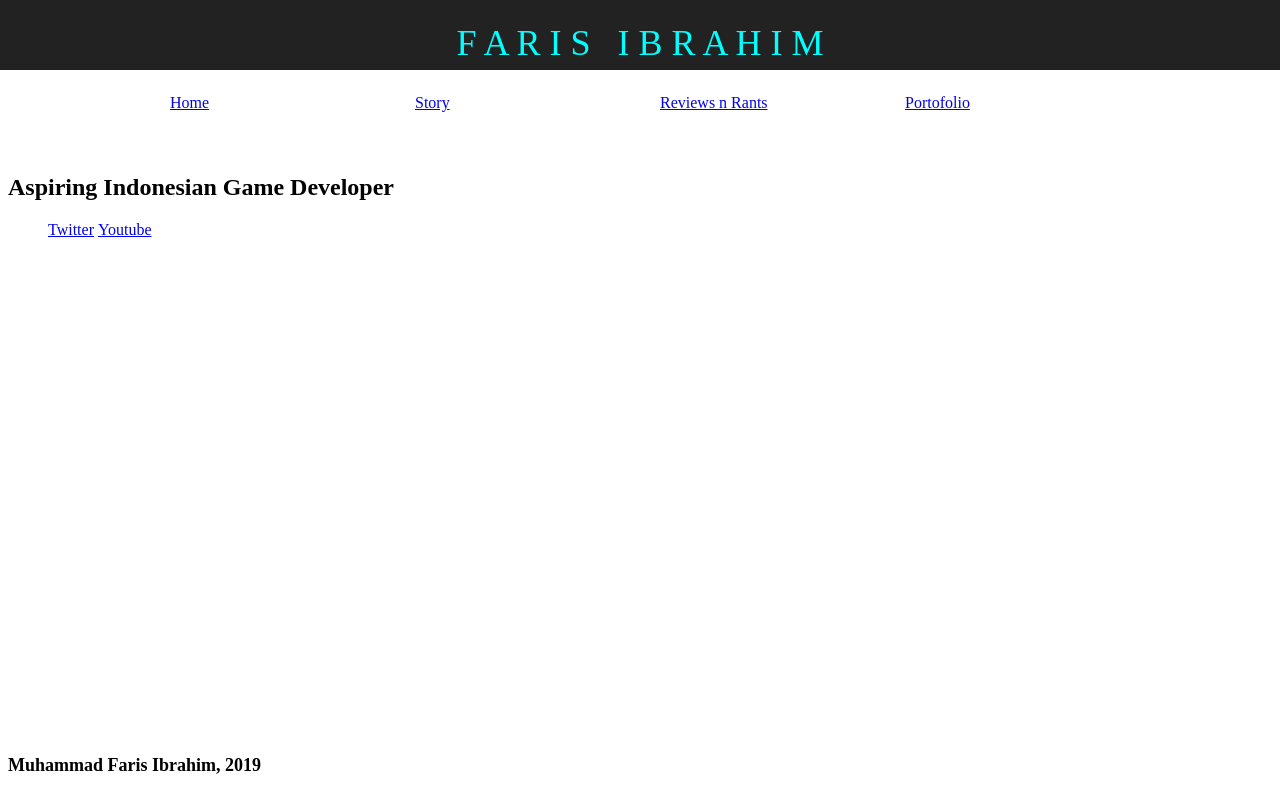
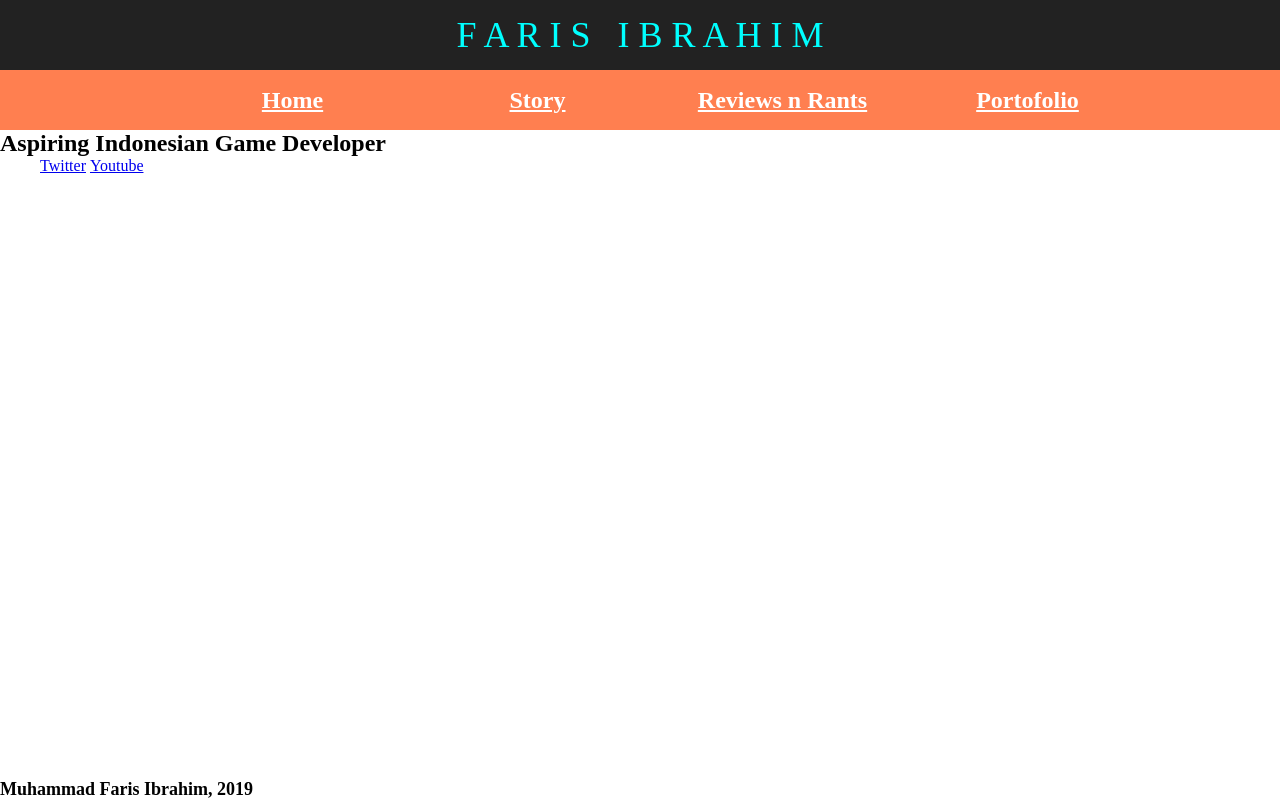
Before and after one commit to IceBarrel/personal-website, a plain HTML site: page index.html in a window 1280 px wide. Drawn offline with Linux system fonts and the light colour scheme.

Commit message:
add nav bar css

```diff
--- a/index.css
+++ b/index.css
@@ -1,5 +1,8 @@
+* {
+  margin: 0px;
+}
 /*header*/
-#headerbackground {
+#header-background {
   position: absolute;
   z-index: -1;
   height: 70px;
@@ -9,7 +12,7 @@
   background: #222222;
 }
 h1 {
-  font-family: DM Serif Display;
+  font-family: "DM Serif Display", serif;
   font-style: normal;
   font-weight: normal;
   font-size: 36px;
@@ -29,12 +32,20 @@ li {
   list-style-type: none;
   text-align: center;
 }
-.navmenu {
+.nav-menu {
   display: flex;
   justify-content: center;
   height: 60px;
+  background: coral;
+  margin: 0px;
 }
-.navmenubar {
+.nav-menu-bar {
+  font-family: "Roboto Slab", serif;
+  font-weight: bold;
+  font-size: 24px;
   display: flex;
+  align-items: center;
+  justify-content: center;
   width: 245px;
+  color: white;
 }
--- a/index.html
+++ b/index.html
@@ -9,7 +9,7 @@
   </head>
   <body>
     <header>
-        <div id="headerbackground"></div>
+        <div id="header-background"></div>
       <div>
         <h1>
           F A R I S &nbsp; I B R A H I M</h1>
@@ -17,11 +17,11 @@
           </header>
     <nav>
       <section>
-        <ul class="navmenu">
-          <li><a class="navmenubar" href="index.html">Home</a></li>
-          <li><a class="navmenubar" href="./story.html">Story</a></li>
-          <li><a class="navmenubar" href="./reviews.html">Reviews n Rants</a></li>
-          <li><a class="navmenubar" href="./portofolio.html">Portofolio</a></li>
+        <ul class="nav-menu">
+          <li><a class="nav-menu-bar" href="index.html">Home</a></li>
+          <li><a class="nav-menu-bar" href="./story.html">Story</a></li>
+          <li><a class="nav-menu-bar" href="./reviews.html">Reviews n Rants</a></li>
+          <li><a class="nav-menu-bar" href="./portofolio.html">Portofolio</a></li>
         </ul>
       </section>
     </nav>
```
